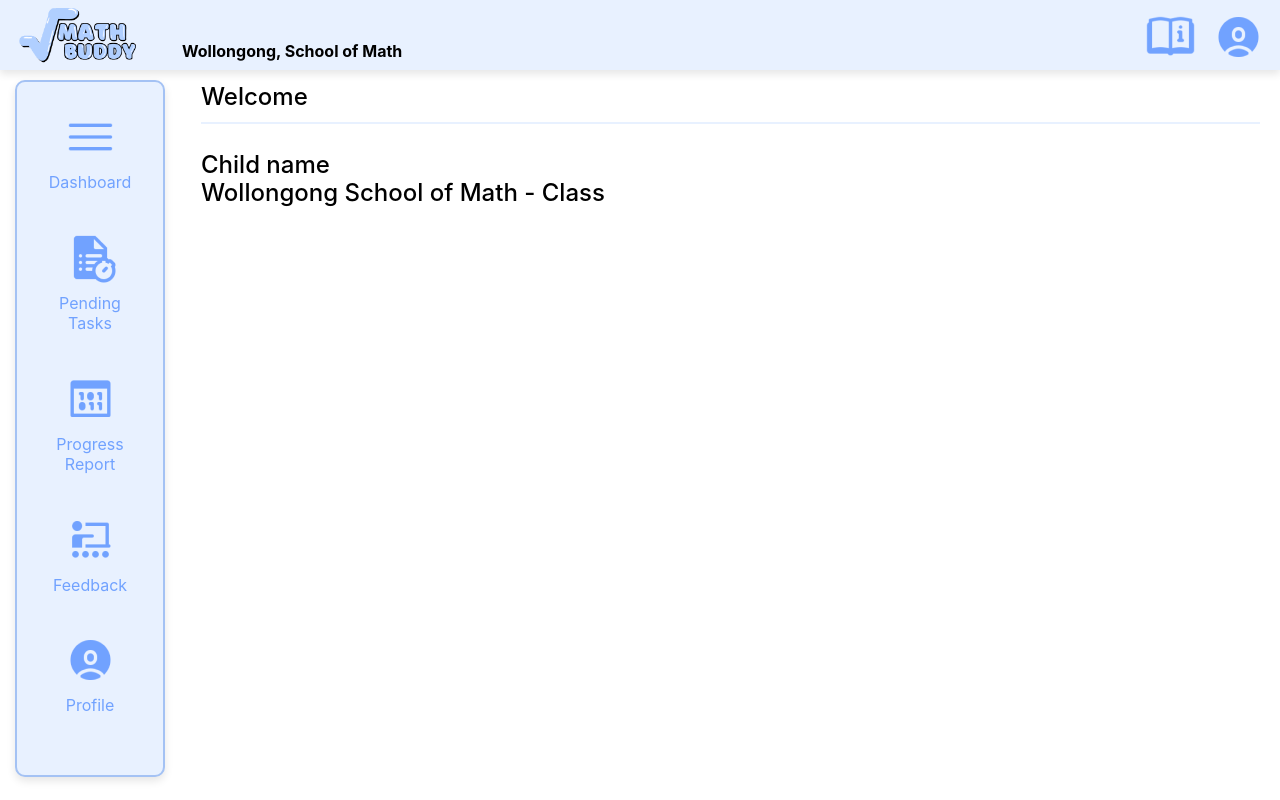
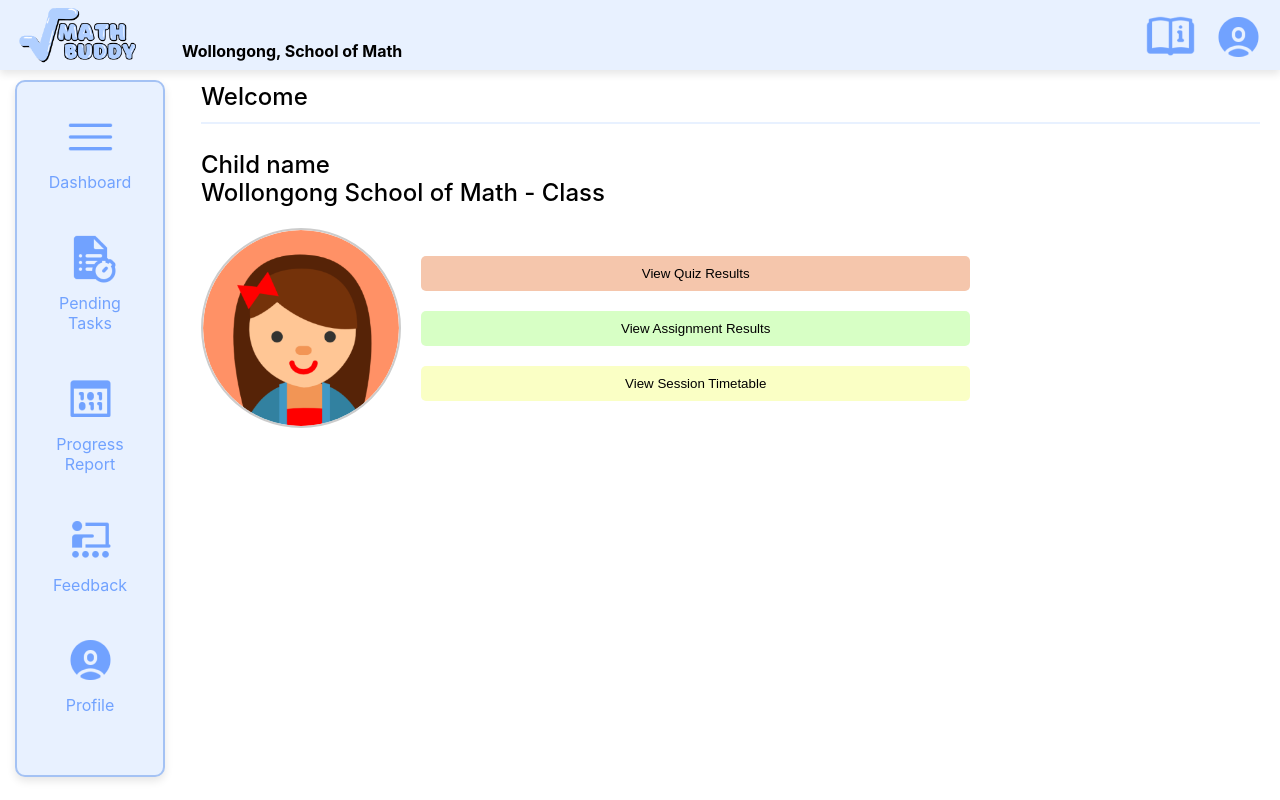
Before and after one commit to Hankchiefz/math-buddy, a React (Create React App) app: page /parenthome in a window 1280 px wide. Built offline with nearby package versions, Linux system fonts and the light colour scheme; no server answers.

Commit message:
update home

```diff
--- a/src/Components/parentpages/ParentHome.js
+++ b/src/Components/parentpages/ParentHome.js
@@ -58,7 +58,20 @@ const ParentHome = () => {
         </div>
             <div className="childName">Child name {childName}</div>
             <div className="School">Wollongong School of Math - Class</div>
+            {/* Image and buttons container */}
+          <div className="image-buttons-container">
+            <img
+              src="/images/home/face.png"
+              alt="Child Profile"
+              className="child-profile-image"
+            />
 
+            <div className="button-group">
+              <button className="profile-button first-button">View Quiz Results</button>
+              <button className="profile-button second-button">View Assignment Results</button>
+              <button className="profile-button third-button">View Session Timetable</button>
+            </div>
+          </div>
         </div>
       </div>
     </div>
--- a/src/Components/parentstyle/ParentHome.css
+++ b/src/Components/parentstyle/ParentHome.css
@@ -159,3 +159,49 @@
     position: relative; /* Ensure the pseudo-element is positioned relative to the parent */
     padding-bottom: 1px; /* Add some padding below the text to separate it from the line */
   }
+
+  .image-buttons-container {
+    display: flex;
+    align-items: center;
+    margin-top: 20px;
+  }
+
+  .child-profile-image {
+    width: 200px;
+    height: 200px;
+    border-radius: 50%;
+    border: 2px solid #ccc;
+    margin-right: 20px; /* Add space between the image and the buttons */
+  }
+
+
+  .button-group {
+    display: flex;
+    flex-direction: column;
+  }
+
+  .profile-button {
+    padding: 10px 200px;
+    margin-bottom: 10px; /* Adds space between buttons */
+    background-color: #4caf50;
+    color: black;
+    border: none;
+    border-radius: 5px;
+    cursor: pointer;
+  }
+
+  .profile-button:hover {
+    opacity: 0.8;
+  }
+
+  .first-button {
+    background-color: #f5c6ac;
+  }
+
+.second-button{
+  background-color: #d7ffc5;
+}
+
+.third-button{
+  background-color: #faffc5;
+}
```
Also changed, not shown: public/images/home/face.png (added).
